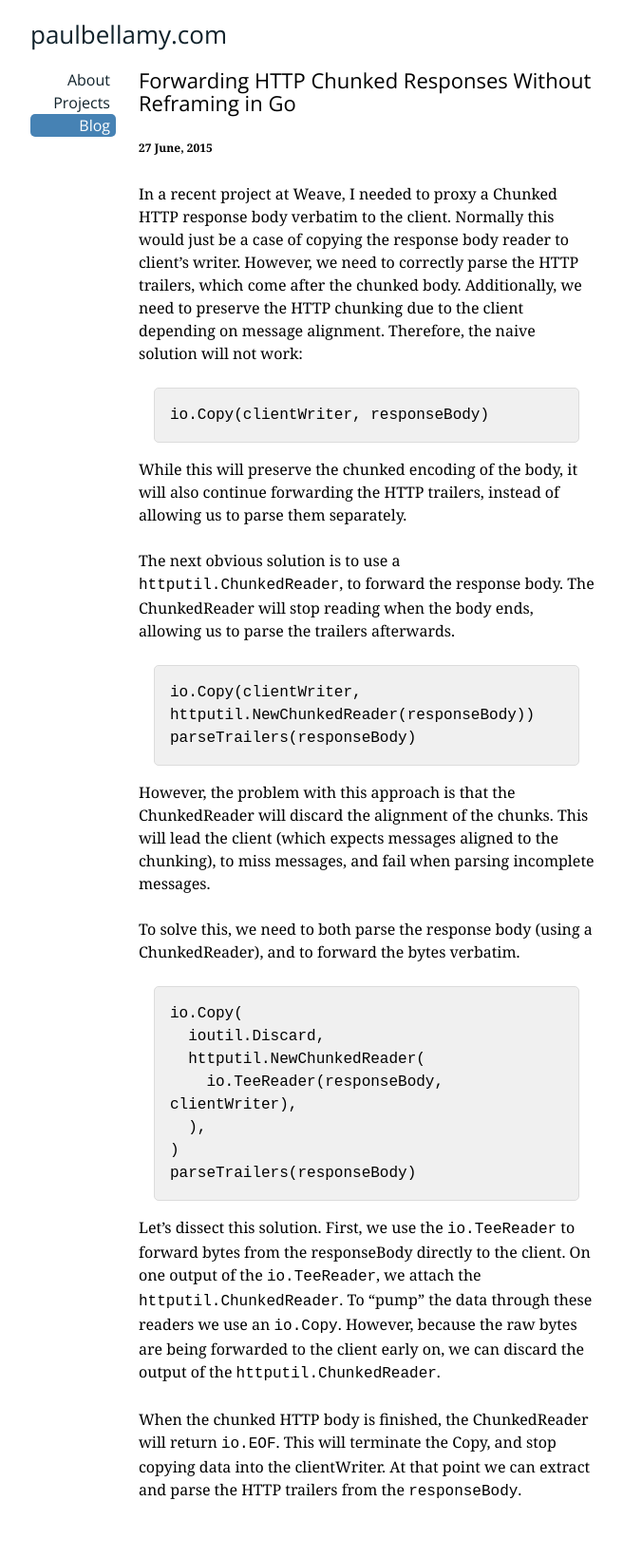
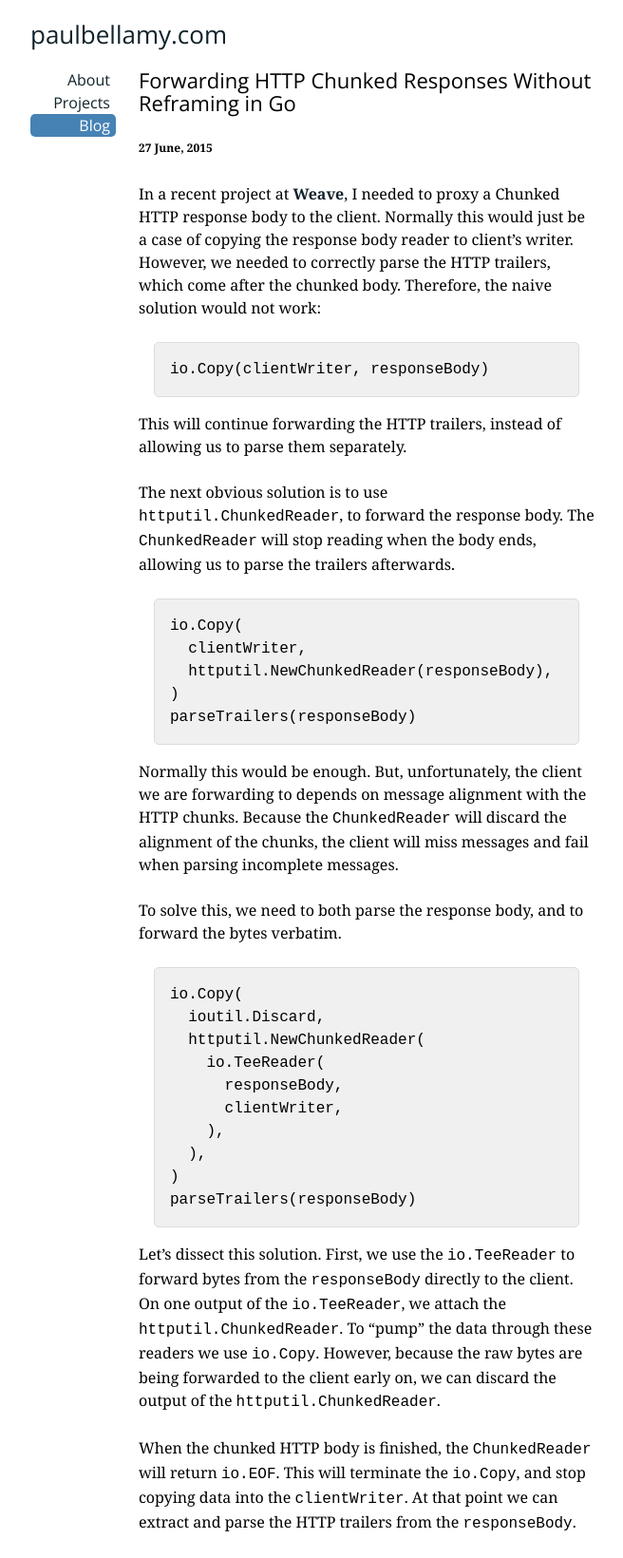
Before and after one commit to paulbellamy/paulbellamy.github.com, a Jekyll site: the page built from _posts/2015-06-27-forwarding-http-chunked-responses-without-reframing-in-go.markdown, in a window 1280 px wide. Shown: the whole page at 95% size, without its empty margins (188-844 px from the left). Built offline with Jekyll 4.4.1, drawn with Linux system fonts in a browser that asks for light colours; Markdown is read by kramdown in place of the engine named in the settings; a script that is not in the unit is left out; before the commit the page ends 1606 px from its top, so only the background shows below that.

Commit message:
proofreading http chunking post

````diff
--- a/_posts/2015-06-27-forwarding-http-chunked-responses-without-reframing-in-go.markdown
+++ b/_posts/2015-06-27-forwarding-http-chunked-responses-without-reframing-in-go.markdown
@@ -8,57 +8,61 @@ title: Forwarding HTTP Chunked Responses Without Reframing in Go
 
 ##### 27 June, 2015
 
-In a recent project at Weave, I needed to proxy a Chunked HTTP
-response body verbatim to the client. Normally this would just be a
-case of copying the response body reader to client's writer. However,
-we need to correctly parse the HTTP trailers, which come after the
-chunked body. Additionally, we need to preserve the HTTP chunking due
-to the client depending on message alignment. Therefore, the naive
-solution will not work:
+In a recent project at [Weave](http://weave.works), I needed to proxy
+a Chunked HTTP response body to the client. Normally this would just
+be a case of copying the response body reader to client's writer.
+However, we needed to correctly parse the HTTP trailers, which come
+after the chunked body. Therefore, the naive solution would not work:
 
 ```Go
 io.Copy(clientWriter, responseBody)
 ```
 
-While this will preserve the chunked encoding of the body, it will
-also continue forwarding the HTTP trailers, instead of allowing us to
-parse them separately.
+This will continue forwarding the HTTP trailers, instead of allowing
+us to parse them separately.
 
-The next obvious solution is to use a `httputil.ChunkedReader`, to
-forward the response body. The ChunkedReader will stop reading when
+The next obvious solution is to use `httputil.ChunkedReader`, to
+forward the response body. The `ChunkedReader` will stop reading when
 the body ends, allowing us to parse the trailers afterwards.
 
 ```Go
-io.Copy(clientWriter, httputil.NewChunkedReader(responseBody))
+io.Copy(
+  clientWriter,
+  httputil.NewChunkedReader(responseBody),
+)
 parseTrailers(responseBody)
 ```
 
-However, the problem with this approach is that the ChunkedReader will
-discard the alignment of the chunks. This will lead the client (which
-expects messages aligned to the chunking), to miss messages, and fail
-when parsing incomplete messages.
+Normally this would be enough. But, unfortunately, the client we are
+forwarding to depends on message alignment with the HTTP chunks.
+Because the `ChunkedReader` will discard the alignment of the chunks,
+the client will miss messages and fail when parsing incomplete
+messages.
 
-To solve this, we need to both parse the response body (using a
-ChunkedReader), and to forward the bytes verbatim.
+To solve this, we need to both parse the response body, and to forward
+the bytes verbatim.
 
 ```Go
 io.Copy(
   ioutil.Discard,
   httputil.NewChunkedReader(
-    io.TeeReader(responseBody, clientWriter),
+    io.TeeReader(
+      responseBody,
+      clientWriter,
+    ),
   ),
 )
 parseTrailers(responseBody)
 ```
 
 Let's dissect this solution. First, we use the `io.TeeReader` to
-forward bytes from the responseBody directly to the client. On one
+forward bytes from the `responseBody` directly to the client. On one
 output of the `io.TeeReader`, we attach the `httputil.ChunkedReader`.
-To "pump" the data through these readers we use an `io.Copy`. However,
+To "pump" the data through these readers we use `io.Copy`. However,
 because the raw bytes are being forwarded to the client early on, we
 can discard the output of the `httputil.ChunkedReader`.
 
-When the chunked HTTP body is finished, the ChunkedReader will return
-`io.EOF`. This will terminate the Copy, and stop copying data into the
-clientWriter. At that point we can extract and parse the HTTP trailers
-from the `responseBody`.
+When the chunked HTTP body is finished, the `ChunkedReader` will
+return `io.EOF`. This will terminate the `io.Copy`, and stop copying
+data into the `clientWriter`. At that point we can extract and parse
+the HTTP trailers from the `responseBody`.
````
